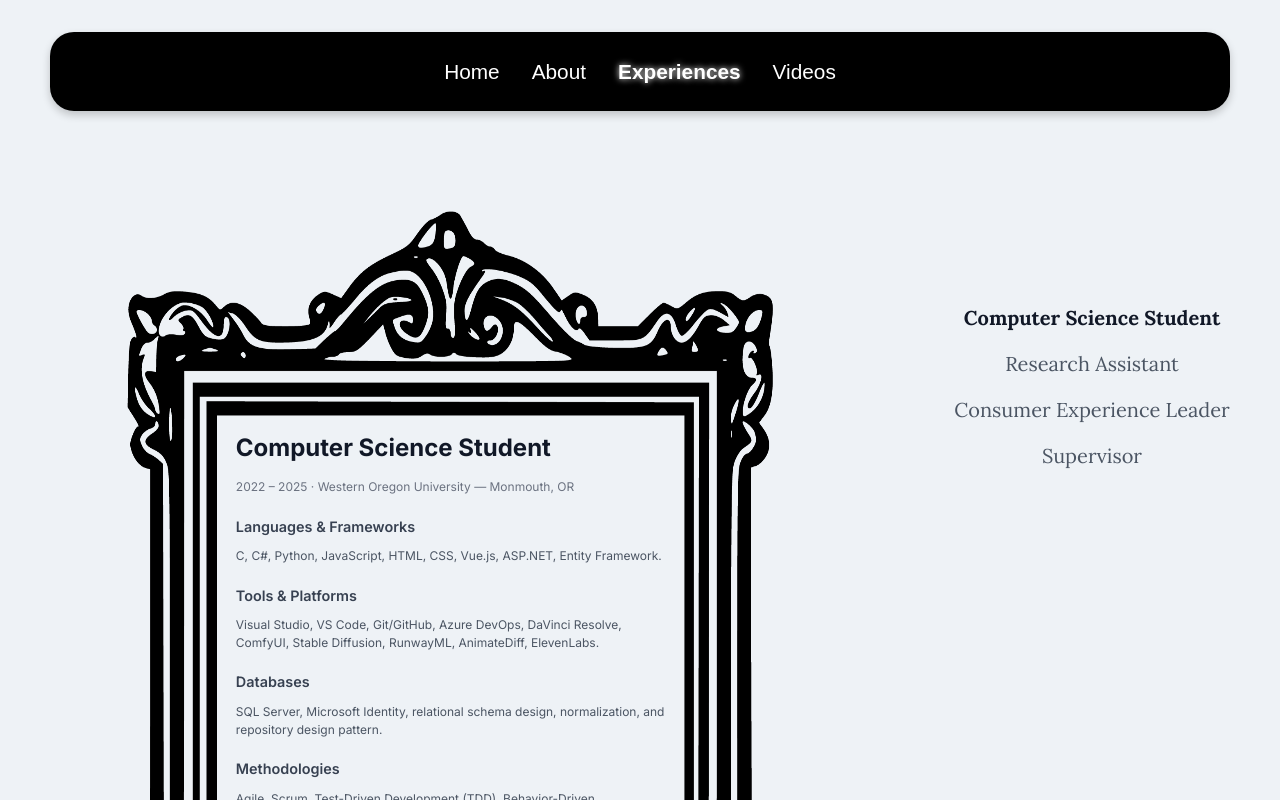
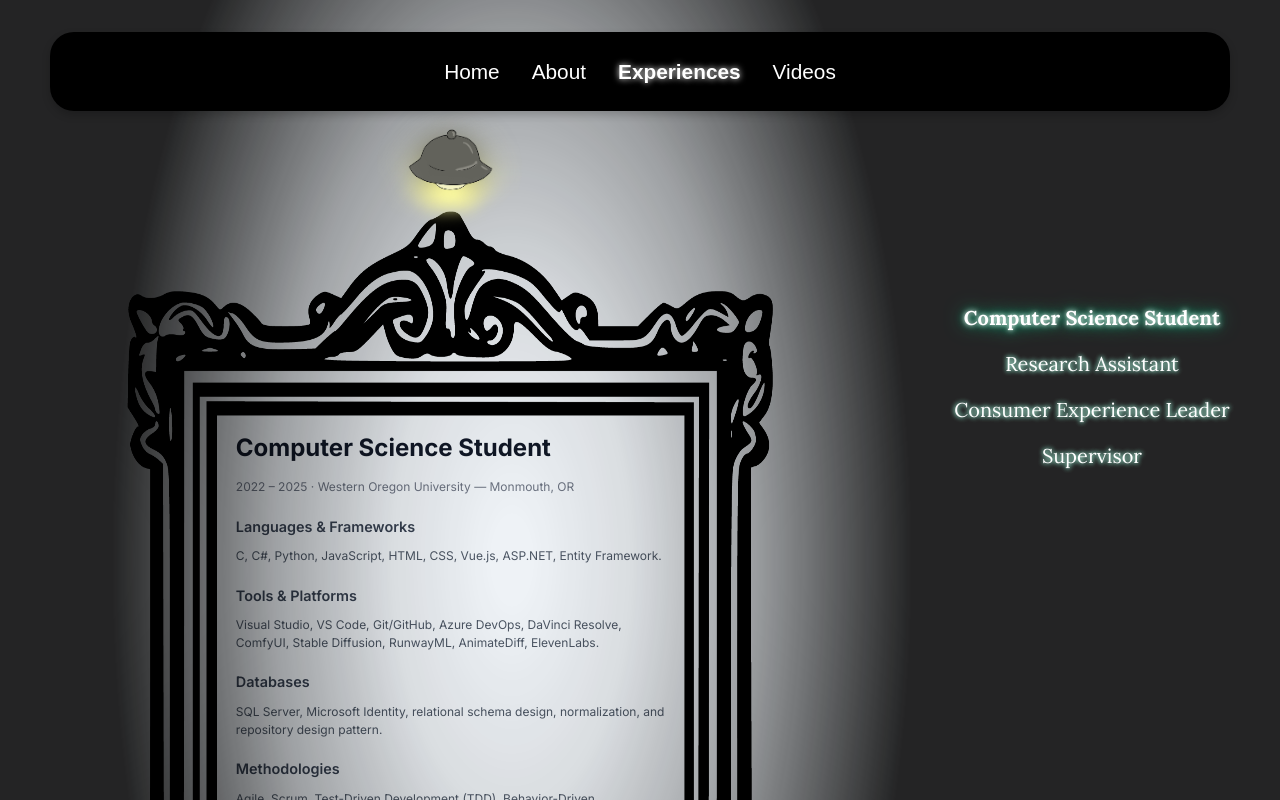
Before and after one commit to Kait12woodard/Resume, a Vue app: page /experiences in a window 1280 px wide. Shown: the top 800 px of the page. Built offline with nearby package versions, Linux system fonts and the light colour scheme.

Commit message:
updated experience.vue
Finished up some styling

```diff
--- a/src/views/Experiences.vue
+++ b/src/views/Experiences.vue
@@ -1,6 +1,8 @@
 <template>
   <div class="carousel">
     <div class="slides">
+      <img src="@/assets/light-on.png" alt="spotlight" class="spotlight" />
+      <div class="spotlight-overlay"></div>
       <div
         v-for="(card, index) in cards"
         :key="index"
@@ -157,6 +159,42 @@ body {
   overflow: visible;
 }
 
+.spotlight {
+  position: absolute;
+  top: -70px;
+  left: 50%;
+  transform: translateX(-50%);
+  width: 220px;
+  z-index: 3;
+  pointer-events: none;
+}
+
+.spotlight-overlay {
+  position: fixed;
+  top: 0;
+  left: 0;
+  width: 100vw;
+  height: 100vh;
+  pointer-events: none;
+  z-index: 2;
+
+  background-color: rgba(0, 0, 0, 0.85);
+  mask-image: radial-gradient(
+    ellipse 400px 850px at var(--x, 40%) var(--y, 70%),
+    rgba(0, 0, 0, 0) 5%,
+    rgba(0, 0, 0, 0.1) 30%,
+    rgba(0, 0, 0, 0.4) 60%,
+    rgba(0, 0, 0, 1) 100%
+  );
+  -webkit-mask-image: radial-gradient(
+    ellipse 400px 850px at var(--x, 40%) var(--y, 70%),
+    rgba(0, 0, 0, 0) 5%,
+    rgba(0, 0, 0, 0.1) 30%,
+    rgba(0, 0, 0, 0.4) 60%,
+    rgba(0, 0, 0, 1) 100%
+  );
+}
+
 .slides {
   position: relative;
   width: 800px;
@@ -196,6 +234,7 @@ body {
   overflow: visible;
   position: relative;
   font-family: 'Inter', sans-serif;
+  z-index: 0;
 }
 
 .frame-wrapper > .content {
@@ -206,6 +245,8 @@ body {
   border-radius: 0.5rem;
   text-align: left;
   box-sizing: border-box;
+  position: relative;
+  z-index: 2;
 }
 
 .frame-wrapper h2 {
@@ -240,6 +281,7 @@ body {
   padding-left: 10;
   margin: 0;
   padding-top: 8rem;
+  z-index: 999;
 }
 
 .nav-links li {
@@ -251,8 +293,9 @@ body {
   font-size: 1.25rem;
   font-family: 'Lora', serif;
   text-decoration: none;
-  color: #4b5563;
+  color: #ffffff;
   transition: all 0.3s ease;
+  text-shadow: 0 0 5px #fff, 0 0 5px #10b981;
 }
 
 .nav-link::after {
@@ -272,13 +315,10 @@ body {
   transform: scaleX(1);
 }
 
-.nav-link:hover {
-  color: #1f2937;
-}
-
 .nav-link.active {
-  color: #111827;
+  color: #ffffff;
   font-weight: 700;
+  text-shadow: 0 0 5px #fff, 0 0 10px #10b981, 0 0 20px #10b981;
   pointer-events: none;
 }
 </style>
```
